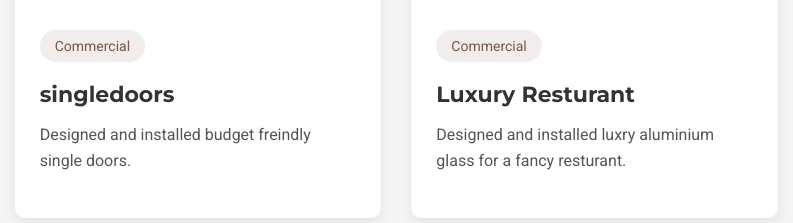
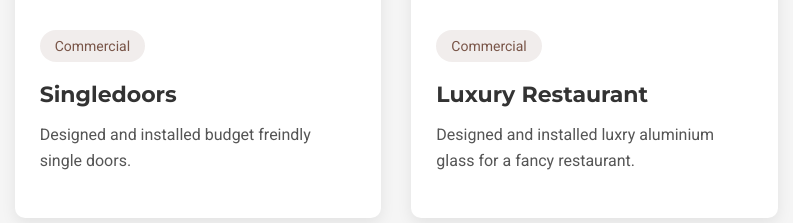
Before and after one commit to Mpilwenhle846/Sidwaba-Aluminium-Steel, a plain HTML site: page index.html in a window 1280 px wide. Shown: the part 1842-2065 px from the top of the page, 442-1235 px from the left. Drawn offline with nearby package versions, Linux system fonts and the light colour scheme.

Commit message:
Updated index.html
Fixed a couple of errors in the website

```diff
--- a/index.html
+++ b/index.html
@@ -1194,7 +1194,7 @@
                     <img src="https://i.postimg.cc/fy1Y17j3/bathroomsingledoor.jpg" alt="Single Door" class="project-image">
                     <div class="project-content">
                         <span class="project-category">Commercial</span>
-                        <h3>singledoors</h3>
+                        <h3>Singledoors</h3>
                         <p>Designed and installed budget freindly single doors.</p>
                     </div>
                 </div>
@@ -1203,8 +1203,8 @@
                     <img src="https://i.postimg.cc/2j0c2gsJ/resturant.jpg" alt="Resturant" class="project-image">
                     <div class="project-content">
                         <span class="project-category">Commercial</span>
-                        <h3>Luxury Resturant</h3>
-                        <p>Designed and installed luxry aluminium glass for a fancy resturant.</p>
+                        <h3>Luxury Restaurant</h3>
+                        <p>Designed and installed luxry aluminium glass for a fancy restaurant.</p>
                     </div>
                 </div>
 
@@ -1684,4 +1684,5 @@
         });
     </script>
 </body>
+
 </html>
```
